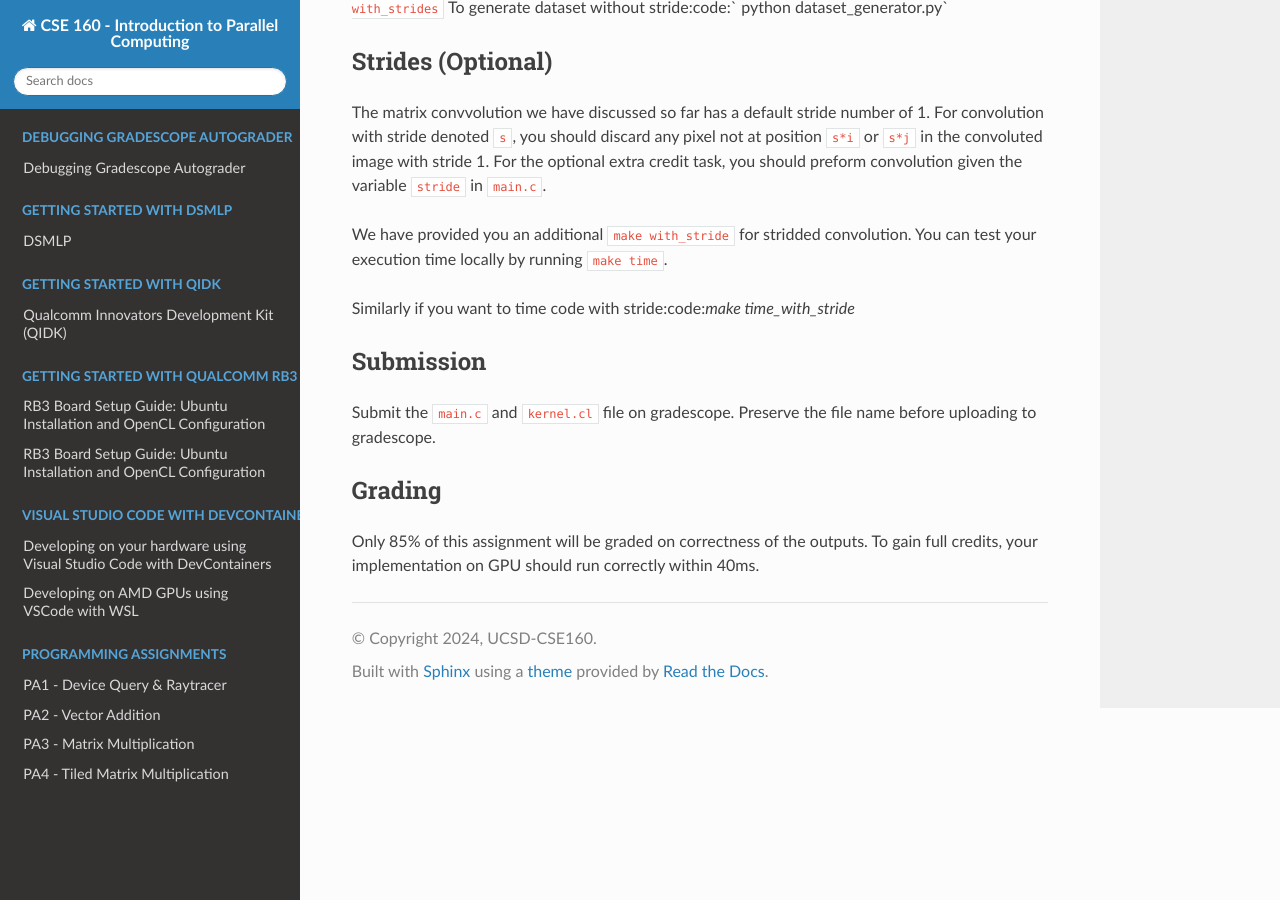
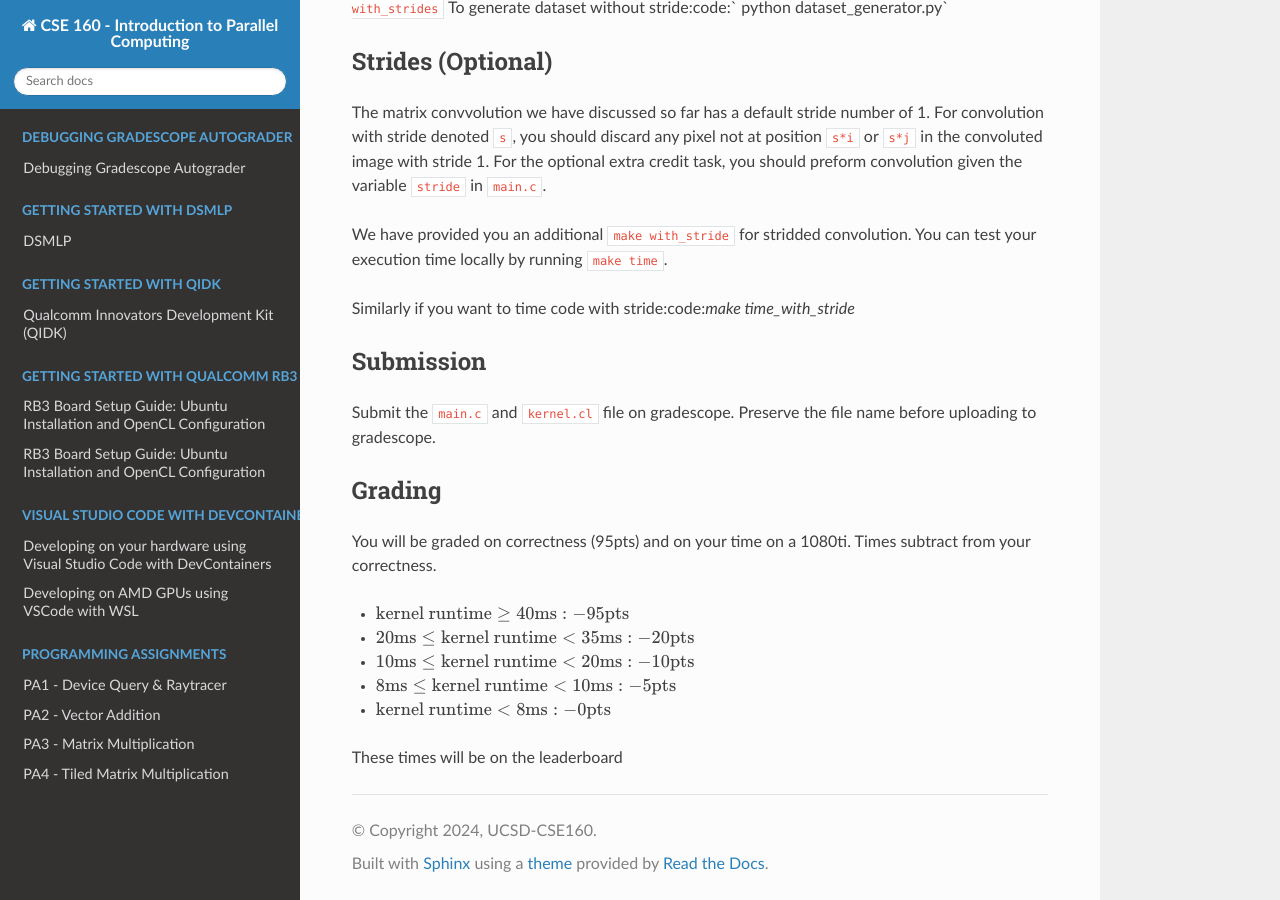
Before and after one commit to KastnerRG/cse160-docs, a Sphinx documentation site: the page built from docs/source/PA5.rst, in a window 1280 px wide and 900 px high, scrolled down 2959 px. Built offline with Sphinx 7.4.7 and the Read the Docs theme 3.1.0, drawn with Linux system fonts in a browser that asks for light colours; formulas are drawn with MathJax 3.

Commit message:
added grading thresholds for PA5

```diff
--- a/docs/source/PA5.rst
+++ b/docs/source/PA5.rst
@@ -119,7 +119,16 @@ Submit the :code:`main.c` and :code:`kernel.cl` file on gradescope. Preserve the
 
 Grading
 ^^^^^^^
-Only 85% of this assignment will be graded on correctness of the outputs. To gain full credits, your implementation on GPU should run correctly within 40ms.
+You will be graded on correctness (95pts) and on your time on a 1080ti.
+Times subtract from your correctness.
+
+- :math:`\text{kernel runtime} \geq 40 \text{ms} : -95 \text{pts}`
+- :math:`20 \text{ms} \leq \text{kernel runtime} < 35 \text{ms} : -20 \text{pts}`
+- :math:`10 \text{ms} \leq \text{kernel runtime} < 20 \text{ms} : -10 \text{pts}`
+- :math:`8 \text{ms} \leq \text{kernel runtime} < 10 \text{ms} : -5 \text{pts}`
+- :math:`\text{kernel runtime} < 8 \text{ms} : -0 \text{pts}`
+
+These times will be on the leaderboard
 
 .. Tips and Tricks
 .. ^^^^^^^^^^^^^^^
```
